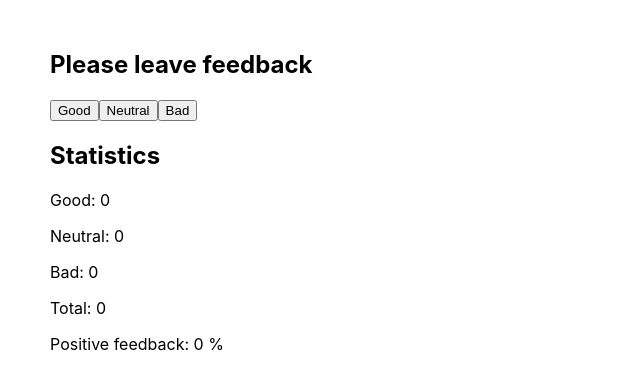
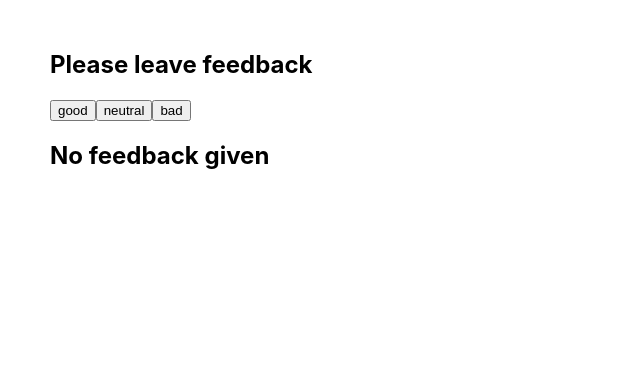
Before and after one commit to VitaPavlenko/goit-react-hw-02-feedback, a React (Create React App) app: page / in a window 1280 px wide. Shown: the top 388 px of the page, without its empty margins (0-640 px from the left). Built offline with nearby package versions, Linux system fonts and the light colour scheme.

Commit message:
шаг 4

```diff
--- a/src/App.js
+++ b/src/App.js
@@ -1,8 +1,8 @@
 // import s from "./App.css";
 import React, { Component } from "react";
 import Statistics from "./Components/Statistics/Statistics";
-import Feedback from "./Components/Feedback/Feedback";
-
+import FeedbackOptions from "./Components/Feedback/FeedbackOptions";
+import Section from "./Components/Section/Section";
 class App extends Component {
   state = {
     good: 0,
@@ -11,7 +11,7 @@ class App extends Component {
   };
 
   handelClick = (event) => {
-    const target = event.target.id;
+    const target = event.target.name;
     this.setState((prevState) => ({ [target]: prevState[target] + 1 }));
   };
 
@@ -31,18 +31,24 @@ class App extends Component {
     const { countTotalFeedback, countPositiveFeedbackPercentage } = this;
     const total = countTotalFeedback();
     const percentage = countPositiveFeedbackPercentage();
+    const keys = Object.keys(this.state);
 
     return (
       <>
-        <h2>Please leave feedback</h2>
-        <Feedback click={this.handelClick} />
+        <Section title={"Please leave feedback"}>
+          <FeedbackOptions options={keys} onLeaveFeedback={this.handelClick} />
+          {total ? (
             <Statistics
               good={this.state.good}
               neutral={this.state.neutral}
               bad={this.state.bad}
               total={total}
-          percentage={percentage}
+              positivePercentage={percentage}
             />
+          ) : (
+            <Section title={"No feedback given"}></Section>
+          )}
+        </Section>
       </>
     );
   }
--- a/src/Components/Feedback/Feedback.jsx
+++ /dev/null
@@ -1,19 +0,0 @@
-import s from "./Feedback.css";
-
-const Feedback = ({ click }) => (
-  <>
-    <div>
-      <button id="good" type="button" onClick={click}>
-        Good
-      </button>
-      <button id="neutral" type="button" onClick={click}>
-        Neutral
-      </button>
-      <button id="bad" type="button" onClick={click}>
-        Bad
-      </button>
-    </div>
-  </>
-);
-
-export default Feedback;
--- /dev/null
+++ b/src/Components/Feedback/FeedbackOptions.jsx
@@ -0,0 +1,22 @@
+import s from "./FeedbackOptions.css";
+
+const FeedbackOptions = ({ options, onLeaveFeedback }) => (
+  <>
+    <div>
+      {options.map((item) => {
+        return (
+          <button
+            key={item}
+            name={item}
+            type="button"
+            onClick={onLeaveFeedback}
+          >
+            {item}
+          </button>
+        );
+      })}
+    </div>
+  </>
+);
+
+export default FeedbackOptions;
--- /dev/null
+++ b/src/Components/Section/Section.jsx
@@ -0,0 +1,10 @@
+const Section = ({ title, children }) => (
+  <>
+    <section>
+      <h2>{title}</h2>
+      {children}
+    </section>
+  </>
+);
+
+export default Section;
--- a/src/Components/Statistics/Statistics.jsx
+++ b/src/Components/Statistics/Statistics.jsx
@@ -1,11 +1,11 @@
-const Statistics = ({ good, neutral, bad, total, percentage }) => (
+const Statistics = ({ good, neutral, bad, total, positivePercentage }) => (
   <>
     <h2>Statistics</h2>
     <p>Good: {good}</p>
     <p>Neutral: {neutral}</p>
     <p>Bad: {bad}</p>
     <p>Total: {total}</p>
-    <p>Positive feedback: {percentage} %</p>
+    <p>Positive feedback: {positivePercentage} %</p>
   </>
 );
 
```
Also changed, not shown: src/Components/Feedback/Feedback.css (deleted), src/Components/Feedback/FeedbackOptions.css (added). Lines whose indentation alone changed are shown as unchanged.
